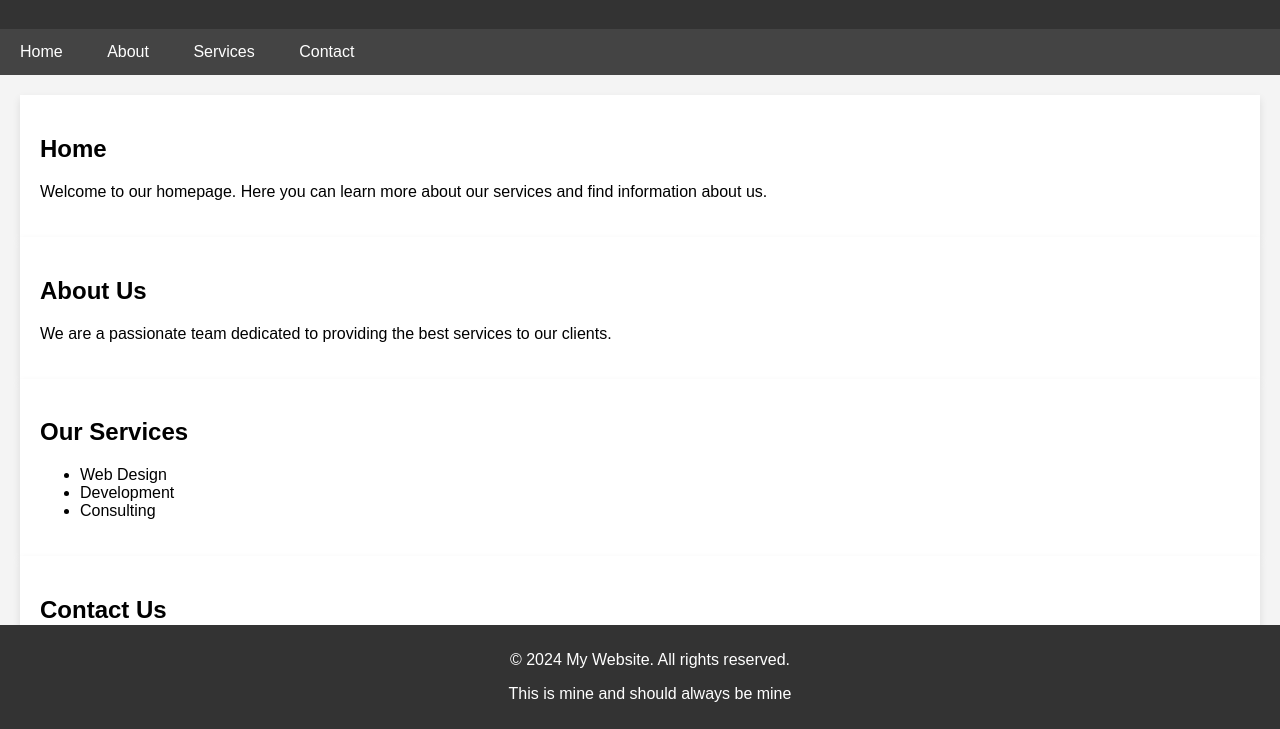
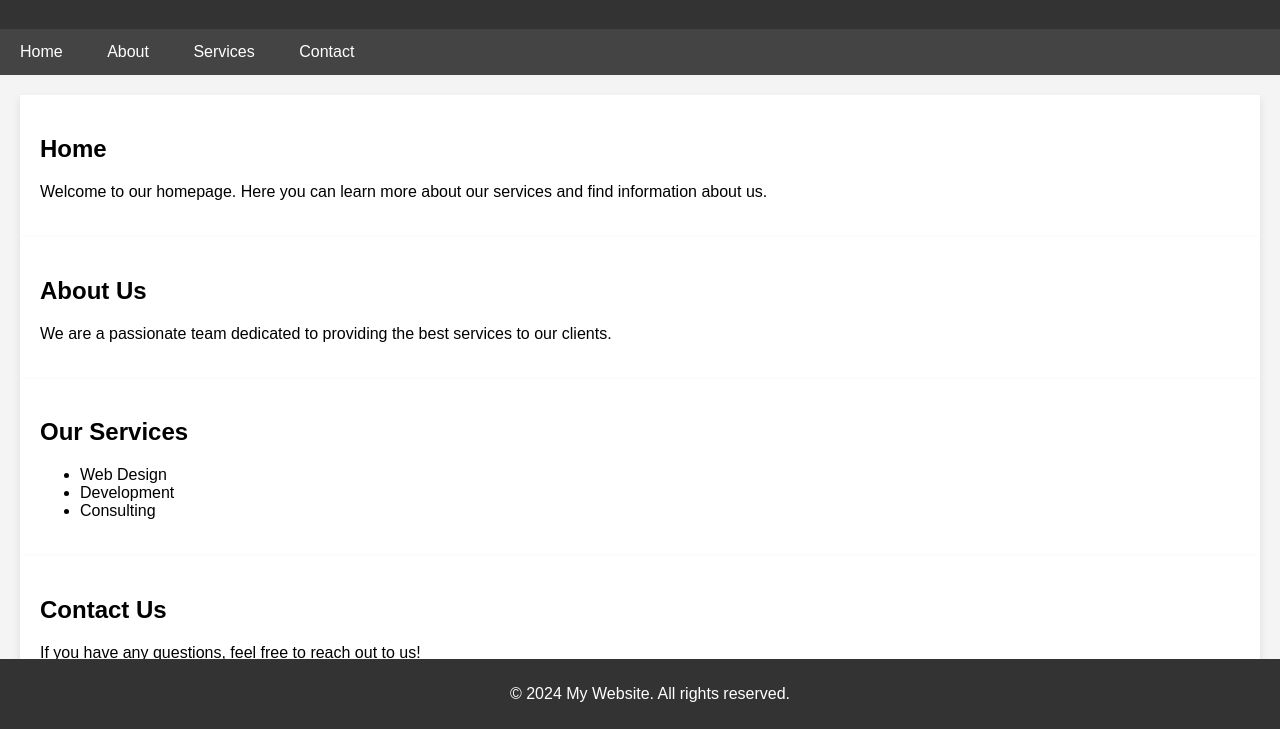
Before and after one commit to srjbishtji/git_practice, a plain HTML site: page index.html in a window 1280 px wide. Shown: the part 71-800 px from the top of the page. Drawn offline with Linux system fonts and the light colour scheme.

Commit message:
committed from one-test

```diff
--- a/index.html
+++ b/index.html
@@ -100,7 +100,6 @@
 
     <footer>
         <p>&copy; 2024 My Website. All rights reserved.</p>
-        <p> This is mine and should always be mine</p>
     </footer>
 
 </body>
```
